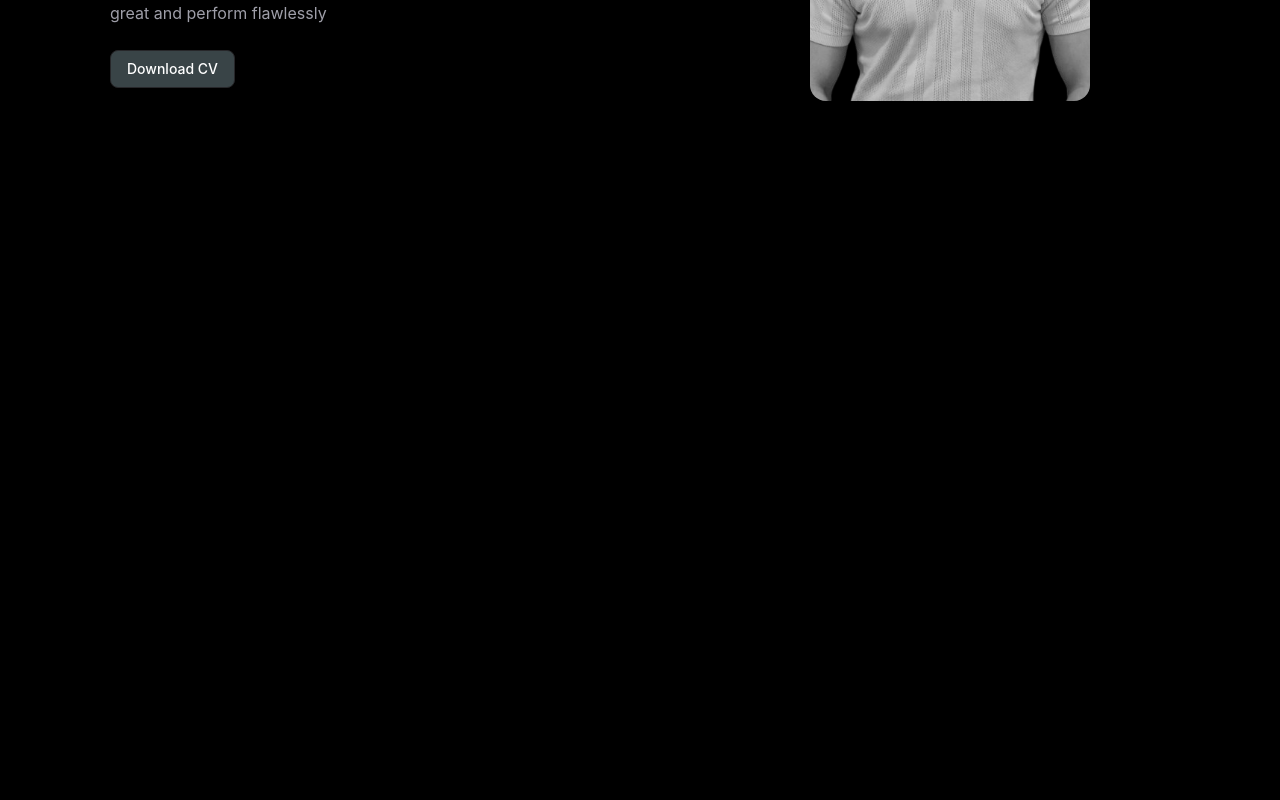
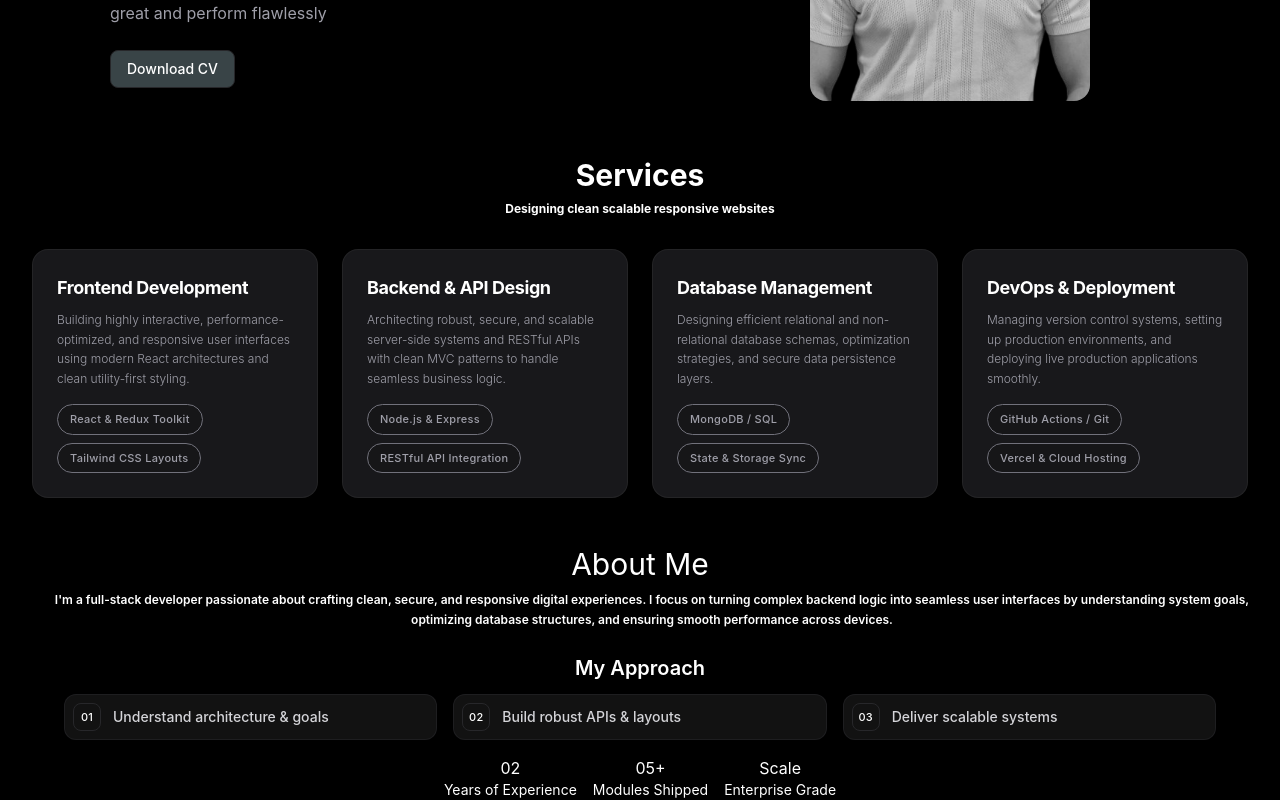
Before and after one commit to sagarpillania/Portfolio, a React (Vite) app in the folder my-portfolio/: page / in a window 1280 px wide. Shown: the part 403-1203 px from the top of the page. Before the commit the page ends 800 px from the top, so only its background shows below. Built offline with nearby package versions, Linux system fonts and the light colour scheme.

Commit message:
made about and servics section

```diff
--- a/my-portfolio/src/App.jsx
+++ b/my-portfolio/src/App.jsx
@@ -1,11 +1,15 @@
 import Navbar from "./Components/layout/Navbar"
 import Hero from "./Components/layout/Hero"
+import Services from "./Components/layout/Services"
+import About from "./Components/layout/About"
 
 function App() {
     return(
         <div>
             <Navbar/>
             <Hero/>
+            <Services/>
+            <About/>
         </div>
     )
 
--- a/my-portfolio/src/Components/layout/About.jsx
+++ b/my-portfolio/src/Components/layout/About.jsx
@@ -0,0 +1,55 @@
+import Badge from "../ui/Badges";
+
+function About(){
+
+    return(
+        <>
+        <div className="select-none">
+            <div className="flex justify-center items-center flex-col gap-2 mt-4 text-white">
+                <h1 className="text-3xl">About Me</h1>
+                <p className="text-xs ml-6 text-center leading-5 font-semibold">I'm a full-stack developer passionate about crafting clean, secure, and responsive digital experiences.
+                I focus on turning complex backend logic into seamless user interfaces by understanding system goals,
+                optimizing database structures, and ensuring smooth performance across devices.
+                </p>
+                <h3 className="text-xl mt-4 mb-3 font-semibold">My Approach </h3>
+            </div>
+            <div className="grid grid-cols-1 md:grid-cols-3 gap-4 max-w-6xl mx-auto">
+
+                {/* Block 01 */}
+                <div className="flex items-center bg-[#121212] border border-zinc-800/60 p-2 rounded-xl">
+                    <Badge variant="numbered">01</Badge>
+                    <p className="text-sm font-medium text-zinc-300">Understand architecture & goals</p>
+                </div>
+
+                {/* Block 02 */}
+                <div className="flex items-center bg-[#121212] border border-zinc-800/60 p-2 rounded-xl">
+                    <Badge variant="numbered">02</Badge>
+                    <p className="text-sm font-medium text-zinc-300">Build robust APIs & layouts</p>
+                </div>
+
+                {/* Block 03 */}
+                <div className="flex items-center bg-[#121212] border border-zinc-800/60 p-2 rounded-xl">
+                    <Badge variant="numbered">03</Badge>
+                    <p className="text-sm font-medium text-zinc-300">Deliver scalable systems</p>
+                </div>
+            </div>
+            <div className=" flex text-white justify-center items-center px-6 text-m mt-4 gap-4">
+                <div className="flex flex-col ">
+                    <h3 className="text-center">02</h3>
+                    <p className="text-sm">Years of Experience</p>
+                </div>
+                <div className="flex flex-col ">
+                    <h3 className="text-center">05+</h3>
+                    <p className="text-sm">Modules Shipped</p>
+                </div>
+                <div className="flex flex-col ">
+                    <h3 className="text-center">Scale</h3>
+                    <p className="text-sm">Enterprise Grade</p>
+                </div>
+            </div>
+        </div>
+        </>
+    )
+}
+
+export default About;
--- a/my-portfolio/src/Components/layout/Navbar.jsx
+++ b/my-portfolio/src/Components/layout/Navbar.jsx
@@ -2,7 +2,7 @@ import Button from "../ui/Buttons";
 function Navbar() {
   return (
     // Fixed wrapper to make it float centered at the top
-    <div className="fixed top-0 left-0 w-full flex justify-between items-center p-6 text-white font-medium z-50 bg-black/80 backdrop-blur-md">
+    <div className="fixed top-0 left-0 w-full flex justify-between items-center p-6 text-white font-medium z-50 bg-black/80 backdrop-blur-md select-none">
 
       {/* Logo */}
       <div className="logo bg-[#121212] border border-zinc-800 py-2 px-4 rounded-full cursor-pointer hover:bg-zinc-800 transition">
--- a/my-portfolio/src/Components/layout/Services.jsx
+++ b/my-portfolio/src/Components/layout/Services.jsx
@@ -1,8 +1,26 @@
+import Cards from "../ui/Cards";
+import { servicesData } from "../../Data/portfolioData";
 
 function Services(){
 
     return(
         <>
+        <div>
+            <div className="flex justify-center items-center flex-col gap-2 mt-2 text-white font-bold">
+                <h1 className="text-3xl">Services</h1>
+                <h4 className="text-xs">Designing clean scalable responsive websites</h4>
+            </div>
+            <div className="grid grid-cols-1 sm:grid-cols-2 lg:grid-cols-4 gap-6  p-8">
+                {servicesData.map((service, index) => (
+                <Cards
+                    key={index}
+                    title={service.title}
+                    description={service.description}
+                    tags={service.tags}
+                />
+                ))}
+            </div>
+        </div>
         </>
     )
 }
--- a/my-portfolio/src/Components/ui/Badges.jsx
+++ b/my-portfolio/src/Components/ui/Badges.jsx
@@ -0,0 +1,17 @@
+function Badge({ children, variant = "outline" }) {
+  // Base styles shared by all badges
+  const baseStyle = "inline-flex items-center justify-center text-[11px] font-medium tracking-wide transition-all select-none";
+
+  // Custom styles for different layouts
+  const variantStyles = variant === "numbered"
+    ? "bg-zinc-850 text-white w-7 h-7 rounded-lg font-bold mr-3 border border-zinc-800" // For "01", "02" blocks
+    : "border border-zinc-500 bg-[#161616]/40 text-zinc-400 px-3 py-1.5 rounded-full w-full text-center hover:text-white hover:border-zinc-300"; // For Card tags
+
+  return (
+    <span className={`${baseStyle} ${variantStyles}`}>
+      {children}
+    </span>
+  );
+}
+
+export default Badge;
--- a/my-portfolio/src/Components/ui/Cards.jsx
+++ b/my-portfolio/src/Components/ui/Cards.jsx
@@ -1,15 +1,34 @@
+import Badge from "./Badges";
 
-
-function Cards(){
+function Cards({title, description, tags=[]}){
 
     return(
         <>
-        <div>
-            <h2>UI/ux Website Design</h2>
-            <p>Lorem ipsum dolor sit amet consectetur adipisicing elit. Repellendus ipsam officiis ea qui expedita accusantium distinctio</p>
-            <div className="sidebar flex justify-center items-center gap-6 border border-zinc-800 py-2 px-6 rounded-full bg-[#121212]/80 backdrop-blur-md text-sm text-zinc-400"></div>
+        {/* Key structural fixes applied below:
+          - h-full: Makes sure the card stretches to match the tallest card in the grid row.
+          - justify-between: Pushes the top content block and bottom badges block as far apart as possible.
+          - bg-zinc-900: Kept it dark to fit the premium mockup.
+        */}
+        <div className="text-zinc-300 bg-zinc-900 rounded-2xl border border-zinc-800/80 p-6 flex flex-col justify-between h-full gap-4">
+
+            {/* Top Container: Groups your Title and Paragraph together */}
+            <div className="flex flex-col gap-2">
+                <h2 className="font-bold text-lg text-white tracking-tight">{title}</h2>
+                {/* Cleaned up the heavy underline to match the sleek design */}
+                <p className="font-light text-xs text-zinc-400 leading-relaxed">{description}</p>
+            </div>
+
+            {/* Bottom Container: Stays locked to the bottom edge */}
+            <div className="flex flex-col gap-2 mt-auto">
+                {tags.map((elem, idx) => {
+                    return (
+                        <div key={idx} className="w-fit">
+                            <Badge>{elem}</Badge>
+                        </div>
+                    )
+                })}
+            </div>
         </div>
-
         </>
     )
 }
--- a/my-portfolio/src/Data/portfolioData.js
+++ b/my-portfolio/src/Data/portfolioData.js
@@ -0,0 +1,22 @@
+export const servicesData = [
+  {
+    title: "Frontend Development",
+    description: "Building highly interactive, performance-optimized, and responsive user interfaces using modern React architectures and clean utility-first styling.",
+    tags: ["React & Redux Toolkit", "Tailwind CSS Layouts"]
+  },
+  {
+    title: "Backend & API Design",
+    description: "Architecting robust, secure, and scalable server-side systems and RESTful APIs with clean MVC patterns to handle seamless business logic.",
+    tags: ["Node.js & Express", "RESTful API Integration"]
+  },
+  {
+    title: "Database Management",
+    description: "Designing efficient relational and non-relational database schemas, optimization strategies, and secure data persistence layers.",
+    tags: ["MongoDB / SQL", "State & Storage Sync"]
+  },
+  {
+    title: "DevOps & Deployment",
+    description: "Managing version control systems, setting up production environments, and deploying live production applications smoothly.",
+    tags: ["GitHub Actions / Git", "Vercel & Cloud Hosting"]
+  }
+];
```
